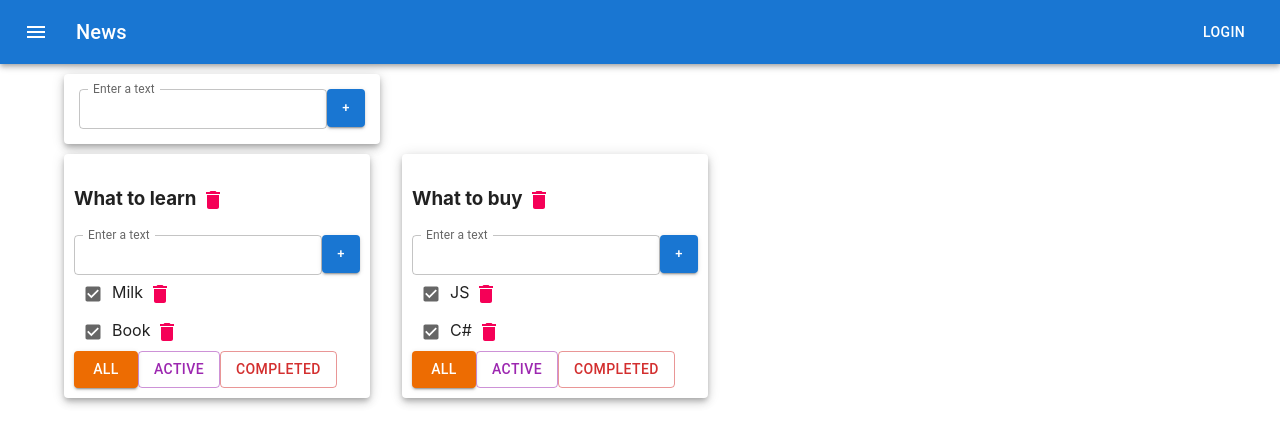
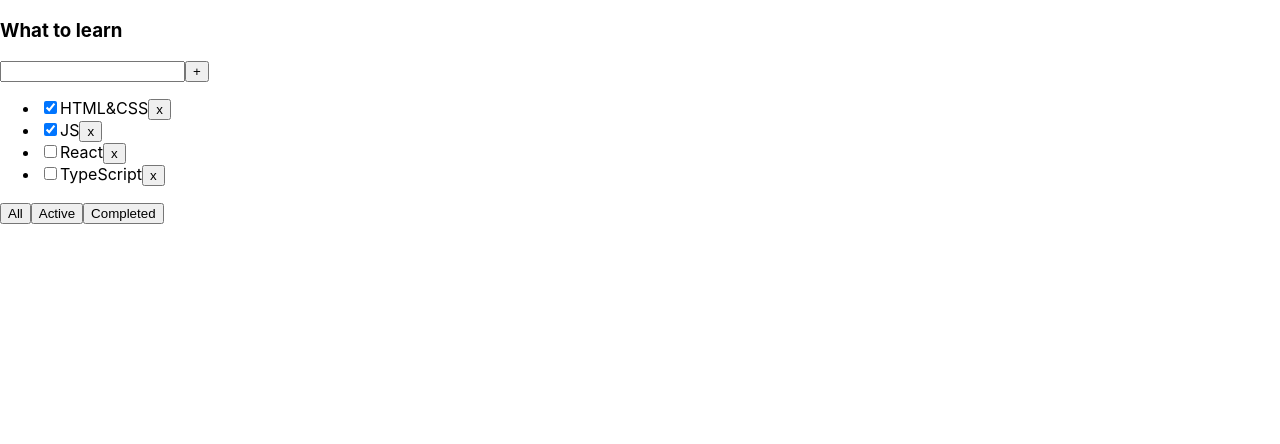
Before and after one commit to DmitryShastel/Native_JS_2.0_old, a React (Create React App) app in the folder Folder_1/native_js_2.0/: page / in a window 1280 px wide. Shown: the top 444 px of the page. Built offline with nearby package versions, Linux system fonts and the light colour scheme.

Commit message:
The ToDoList#8 test#1 is created

```diff
--- a/Folder_1/native_js_2.0/src/App.tsx
+++ b/Folder_1/native_js_2.0/src/App.tsx
@@ -1,11 +1,12 @@
 import React from 'react';
 import './App.css';
 import {RootApp_7} from "./Native_JS_2.0/Native_JS_Tuesday/ToDoList_7/AppRoot_7";
+import {AppRoot_8} from "./Native_JS_2.0/Native_JS_Tuesday/ToDolist_8/AppRoot_8";
 
 
 
 export function App() {
     return (
-        <RootApp_7/>
+        <AppRoot_8/>
     );
 }
--- /dev/null
+++ b/Folder_1/native_js_2.0/src/Native_JS_2.0/Native_JS_Tuesday/ToDolist_8/AppRoot_8.tsx
@@ -0,0 +1,70 @@
+import React, {useReducer, useState} from 'react';
+import {v1} from "uuid";
+import {Todolist_8} from "./Todolist_8";
+import {addTaskAC, removeTaskAC, TaskReducer} from "./reducers/taskReducer";
+
+
+export type FilterType = 'All' | 'Active' | 'Completed'
+
+export const AppRoot_8 = () => {
+    // let [tasks, setTasks] = useState<Array<TaskType>>([
+    //     {id: v1(), title: 'HTML&CSS', isDone: true},
+    //     {id: v1(), title: 'JS', isDone: true},
+    //     {id: v1(), title: 'React', isDone: false},
+    //     {id: v1(), title: 'TypeScript', isDone: false}
+    // ])
+
+
+    let [tasks, taskDispatch] = useReducer(TaskReducer, [
+        {id: v1(), title: 'HTML&CSS', isDone: true},
+        {id: v1(), title: 'JS', isDone: true},
+        {id: v1(), title: 'React', isDone: false},
+        {id: v1(), title: 'TypeScript', isDone: false}
+    ])
+
+    let [filter, setFilter] = useState<FilterType>('All')
+
+    let taskForToDoList = tasks
+    if (filter === 'Active') {
+        taskForToDoList = tasks.filter(t => t.isDone === false)
+    }
+    if (filter === 'Completed') {
+        taskForToDoList = tasks.filter(t => t.isDone === true)
+    }
+
+
+    const removeTask = (id: string) => {
+        taskDispatch(removeTaskAC(id))
+        // let removedTask = tasks.filter(t => t.id !== id)
+        // setTasks(removedTask)
+    }
+    const addTask = (title: string) => {
+        taskDispatch(addTaskAC(title))
+        // let newTask = {id: v1(), title: title, isDone: false}
+        // setTasks([newTask, ...tasks])
+    }
+    const filteredTasks = (value: FilterType) => {
+        setFilter(value)
+    }
+
+    const changeStatus = (id: string, isDone: boolean) => {
+        // let task = tasks.find(t => t.id === id)
+        // if (task) {
+        //     task.isDone = isDone
+        //     setTasks([...tasks])
+        // }
+    }
+
+    return (
+        <Todolist_8
+            title={'What to learn'}
+            tasks={taskForToDoList}
+            removeTask={removeTask}
+            addTask={addTask}
+            filteredTasks={filteredTasks}
+            changeStatus={changeStatus}
+            filter={filter}
+        />
+    )
+
+}
--- /dev/null
+++ b/Folder_1/native_js_2.0/src/Native_JS_2.0/Native_JS_Tuesday/ToDolist_8/Todolist_8.tsx
@@ -0,0 +1,97 @@
+import React, {ChangeEvent, useState} from 'react';
+import {FilterType} from "./AppRoot_8";
+
+
+export type TaskType = {
+    id: string
+    title: string
+    isDone: boolean
+}
+
+type PropsType = {
+    title: string
+    tasks: Array<TaskType>
+    removeTask: (id: string) => void
+    addTask: (title: string) => void
+    filteredTasks: (value: FilterType) => void
+    changeStatus: (id: string, isDone: boolean) => void
+    filter: FilterType
+}
+
+export function Todolist_8(props: PropsType) {
+
+
+    let [title, setTitle] = useState('')
+    let [error, setError] = useState<string | null>(null)
+
+    const onChangeHandlerAddTask = (e: ChangeEvent<HTMLInputElement>) => {
+        setTitle(e.currentTarget.value)
+        setError(null)
+    }
+    const addTask = () => {
+
+        if (title.trim() !== '') {
+            props.addTask(title)
+            setTitle('')
+        } else {
+            setError('Title is required')
+        }
+    }
+    const onAllClickHandler = () => {
+        props.filteredTasks('All')
+    }
+    const onActiveClickHandler = () => {
+        props.filteredTasks('Active')
+    }
+    const onCompletedClickHandler = () => {
+        props.filteredTasks('Completed')
+    }
+
+
+    return (
+        <div>
+            <h3>{props.title}</h3>
+            <div>
+                <input value={title} onChange={onChangeHandlerAddTask} className={error ? 'error' : ''}/>
+                <button onClick={addTask}>+</button>
+                {error && <div className={'error-message'}>{error}</div>}
+            </div>
+            <div>
+                <ul>
+                    {props.tasks.map((t) => {
+
+                        const onClickHandlerRemove = () => {
+                            props.removeTask(t.id)
+                        }
+                        const onChangeHandler = (e: ChangeEvent<HTMLInputElement>) => {
+                            let newIsDoneValue = e.currentTarget.checked
+                            props.changeStatus(t.id, newIsDoneValue)
+                        }
+
+                        return (
+                            <li key={t.id} className={t.isDone ? 'is-done' : ''}>
+                                <input
+                                    type='checkbox'
+                                    checked={t.isDone}
+                                    onChange={onChangeHandler}
+                                />
+                                <span>{t.title}</span>
+                                <button onClick={onClickHandlerRemove}>x</button>
+                            </li>
+                        )
+                    })}
+
+                </ul>
+            </div>
+            <button className={props.filter === 'All' ? 'active-filter' : ''}
+                    onClick={onAllClickHandler}>All
+            </button>
+            <button className={props.filter === 'Active' ? 'active-filter' : ''}
+                    onClick={onActiveClickHandler}>Active
+            </button>
+            <button className={props.filter === 'Completed' ? 'active-filter' : ''}
+                    onClick={onCompletedClickHandler}>Completed
+            </button>
+        </div>
+    );
+ }
--- /dev/null
+++ b/Folder_1/native_js_2.0/src/Native_JS_2.0/Native_JS_Tuesday/ToDolist_8/reducers/taskReducer.ts
@@ -0,0 +1,45 @@
+import {TaskType} from "../Todolist_8";
+import {v1} from "uuid";
+
+
+type ActionsType = AddTaskACType | RemoveTaskACType
+
+export const TaskReducer = (state: TaskType[], action: ActionsType): TaskType[] => {
+    switch (action.type) {
+        case 'REMOVE-TASK': {
+            return state.filter(t => t.id !== action.payload.taskID)
+        }
+
+        case 'ADD-TASK': {
+            return [{
+                id: v1(),
+                title: action.payload.taskTitle,
+                isDone: false
+            }, ...state,]
+        }
+
+        default:
+            return state
+    }
+};
+
+type RemoveTaskACType = ReturnType<typeof removeTaskAC>
+export const removeTaskAC = (taskID: string) => {
+    return {
+        type: 'REMOVE-TASK',
+        payload: {
+            taskID: taskID
+        }
+    } as const
+}
+
+
+type AddTaskACType = ReturnType<typeof addTaskAC>
+export const addTaskAC = (taskTitle: string) => {
+    return {
+        type: 'ADD-TASK',
+        payload: {
+            taskTitle: taskTitle
+        }
+    } as const
+}
```
Also changed, not shown: Folder_1/native_js_2.0/src/Native_JS_2.0/Native_JS_Monday/ToDoList/ToDoList.tsx (+58 -58 lines), Folder_1/native_js_2.0/src/Native_JS_2.0/Native_JS_Tuesday/ToDoList_7/reducers/taskReducer.ts (deleted, +0 -7 lines), 2 other files (tests, documents, lock files or other folders).
